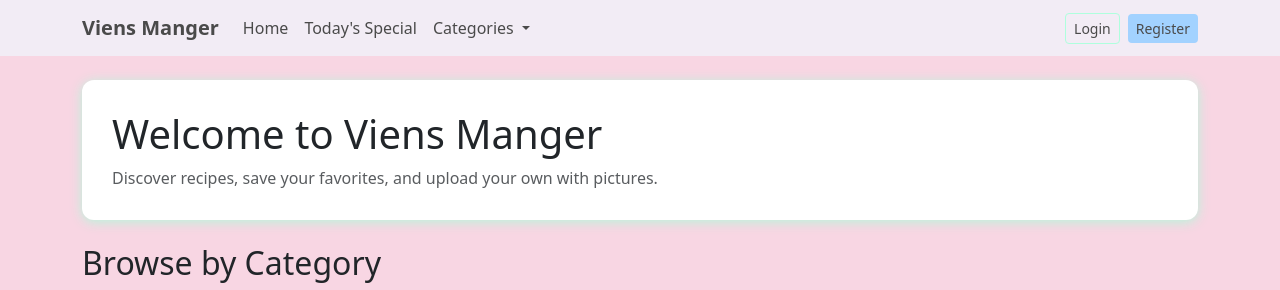
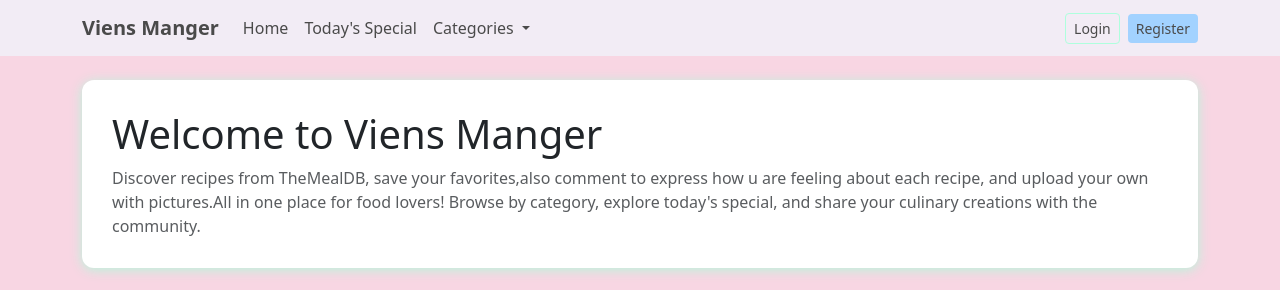
Before and after one commit to Ahmeda002/viens-manger, a Django app: page / in a window 1280 px wide. Shown: the top 290 px of the page. Run offline with Django 5.2, Linux system fonts and the light colour scheme.

Commit message:
Changed the welcome message

```diff
--- a/recipes/templates/recipes/home.html
+++ b/recipes/templates/recipes/home.html
@@ -5,7 +5,7 @@
 <div class="hero-box mb-4">
     <h1 class="mb-2">Welcome to Viens Manger</h1>
     <p class="text-muted mb-0">
-        Discover recipes, save your favorites, and upload your own with pictures.
+        Discover recipes from TheMealDB, save your favorites,also comment to express how u are feeling about each recipe, and upload your own with pictures.All in one place for food lovers! Browse by category, explore today's special, and share your culinary creations with the community.
     </p>
 </div>
 
```
